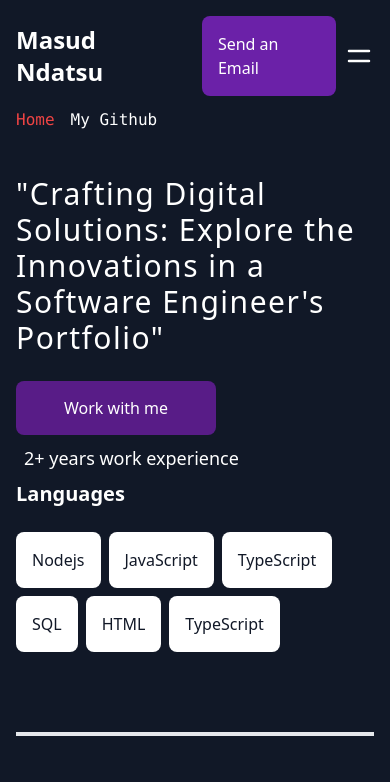
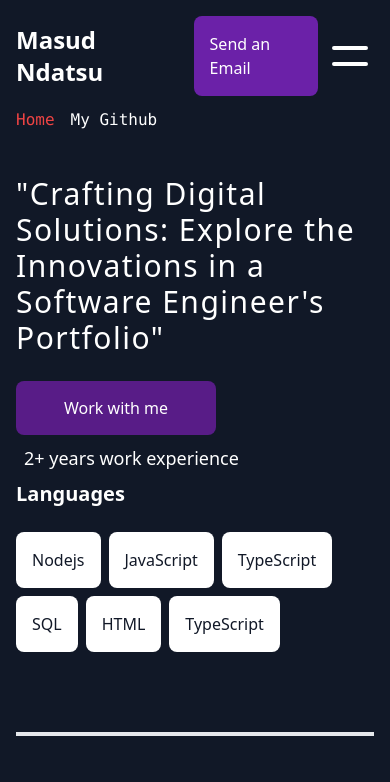
Before and after one commit to Masud-Ndatsu/react-portfolio-v1, a React (Vite) app: page /#/ in a window 390 px wide. Shown: the top 782 px of the page. Built offline with nearby package versions, Linux system fonts and the light colour scheme; no server answers.

Commit message:
feat: added new update

```diff
--- a/src/components/Navbar/index.tsx
+++ b/src/components/Navbar/index.tsx
@@ -24,7 +24,7 @@ export const Navbar = () => {
           Send an Email
         </a>
         <div
-          className="text-3xl sm:hidden active:scale-x-50"
+          className="text-5xl sm:hidden active:scale-[0.99]"
           onClick={() => setOpen(!open)}
         >
           <HiOutlineMenuAlt4 />
```
